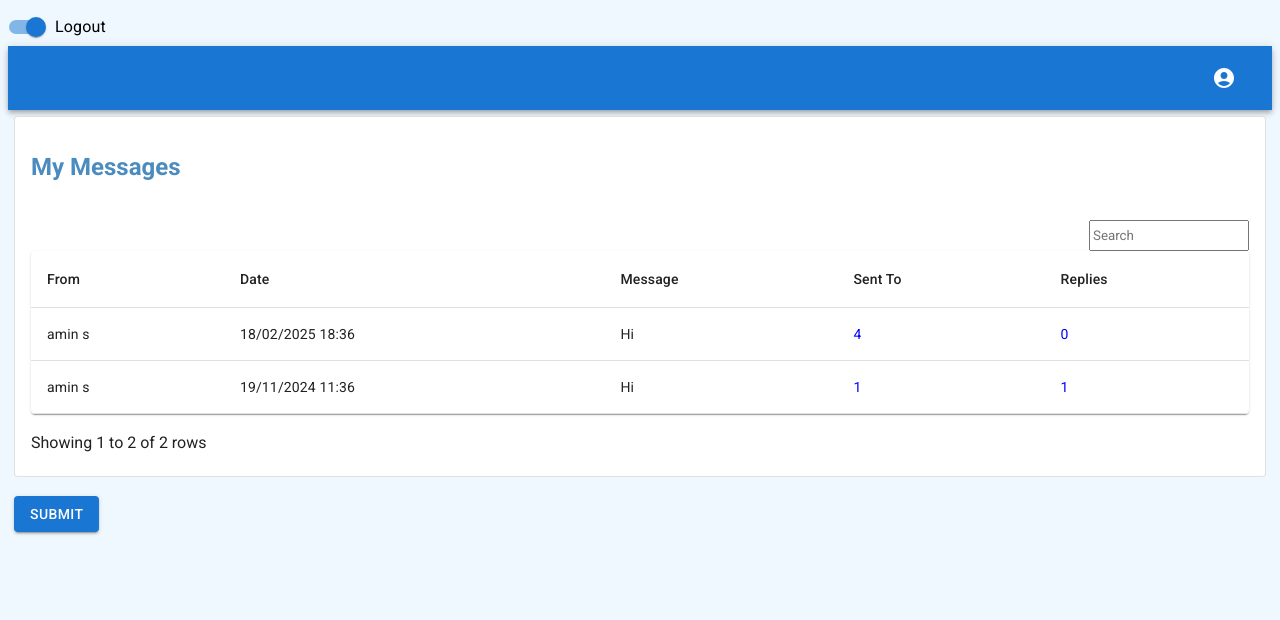
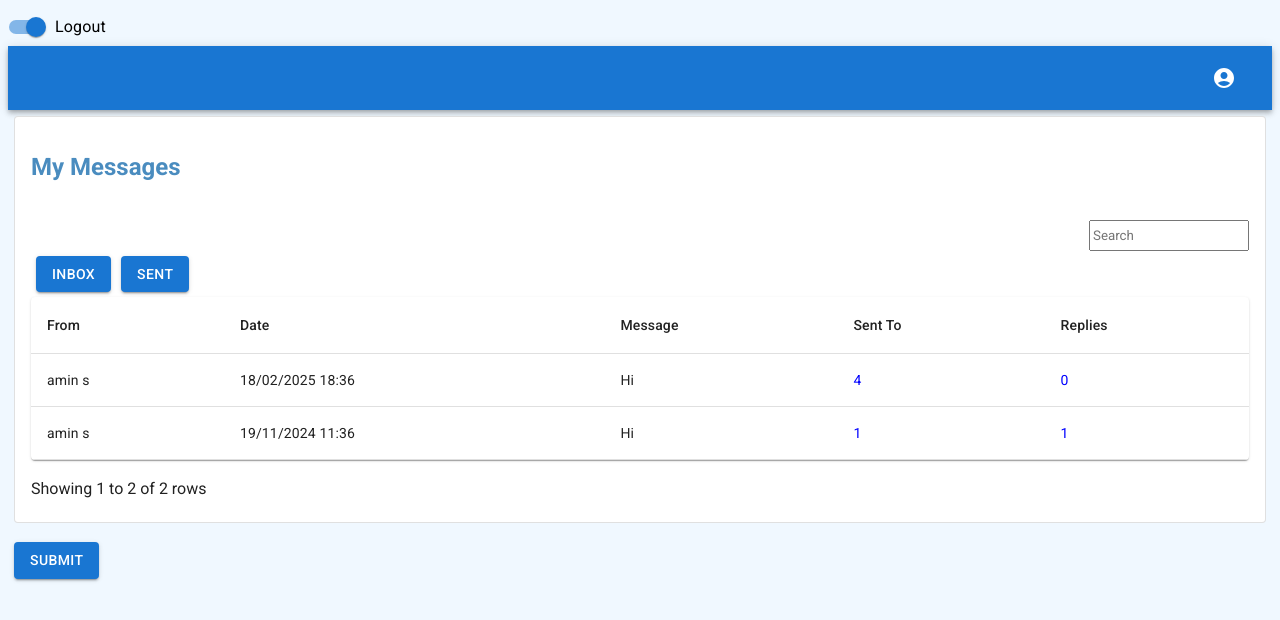
Before and after one commit to yatinlakkaraju123/Message-Management-Frontend, a React (Vite) app in the folder MessageFrontend/: page /view in a window 1280 px wide. Shown: the top 620 px of the page. Built offline with nearby package versions, Linux system fonts and the light colour scheme.

Commit message:
did small changes to client side content

```diff
--- a/MessageFrontend/src/components/client/ViewMessages.css
+++ b/MessageFrontend/src/components/client/ViewMessages.css
@@ -6,7 +6,14 @@
 }
 .Card2Buttons{
     display: flex;
-margin-left: 100%;}
+margin-left: 100%;
+margin: 5px;}
 .content{
     padding: 6px;
 }
+#inboxButton{
+    margin: 5px;
+}
+#sentButton{
+    margin: 5px;
+}
--- a/MessageFrontend/src/components/client/ViewMessages.jsx
+++ b/MessageFrontend/src/components/client/ViewMessages.jsx
@@ -12,7 +12,7 @@ import TableRow from '@mui/material/TableRow';
 import Paper from '@mui/material/Paper';
 import Button from '@mui/material/Button';
 import './ViewMessages.css';
-
+import { Link } from 'react-router-dom';
 function ViewMessages() {
   const navigate = useNavigate();
 
@@ -26,10 +26,16 @@ function ViewMessages() {
         <h2 className='title'>My Messages</h2>
         <br />
         <input type='text' className='search' placeholder='Search' />
+        <Button variant="contained" className='Card2Buttons' id="inboxButton">
+          Inbox
+        </Button>
+        <Button variant="contained" className='Card2Buttons'  id="sentButton">
+          Sent
+        </Button>
         <TableContainer component={Paper} className='TableContainer'>
           <Table sx={{ minWidth: 350 }} aria-label="simple table">
             <TableHead>
-              <TableRow>
+             <TableRow>
                 <TableCell align="left">From</TableCell>
                 <TableCell align="left">Date</TableCell>
                 <TableCell align="left">Message</TableCell>
```
Also changed, not shown: MessageFrontend/src/components/client/SubmitMessage.jsx (renamed from MessageFrontend/src/components/client/Content.jsx).
